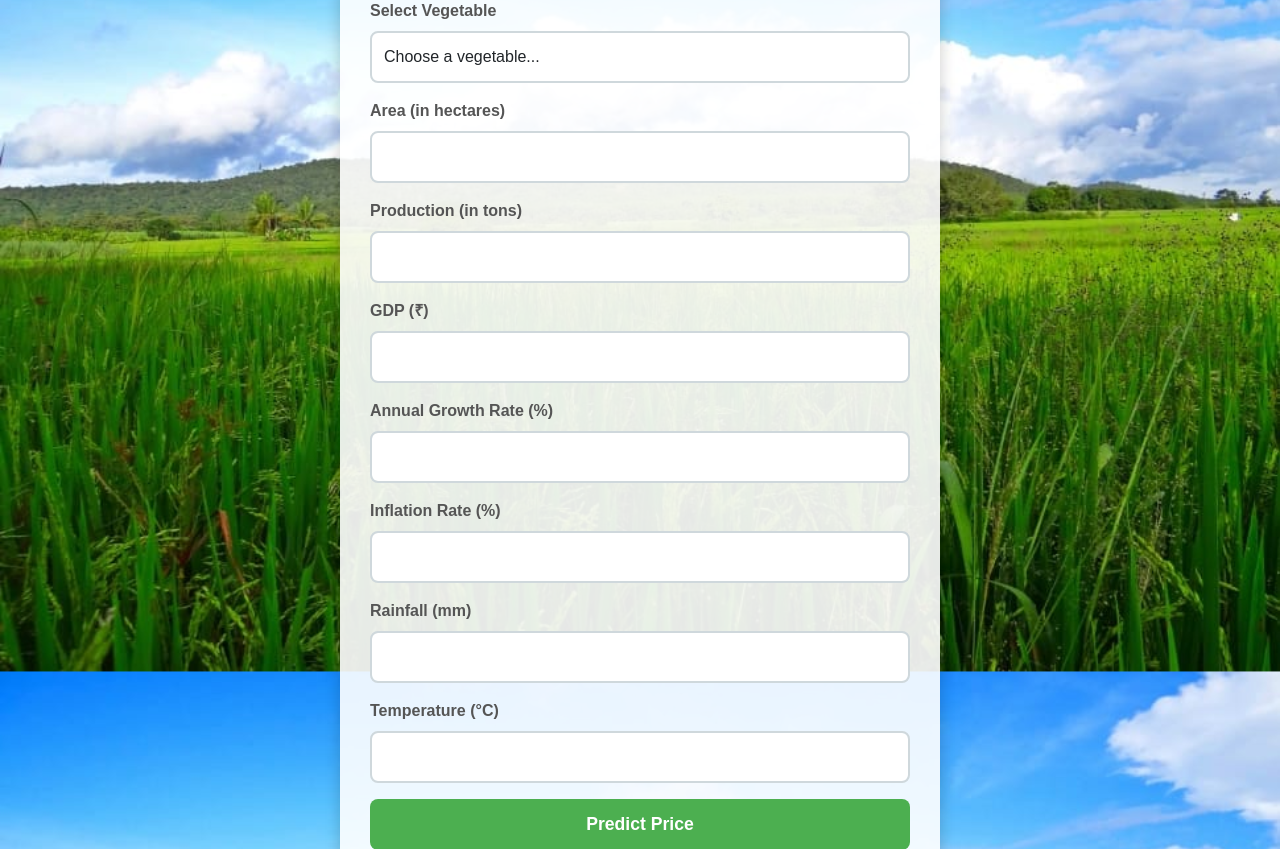
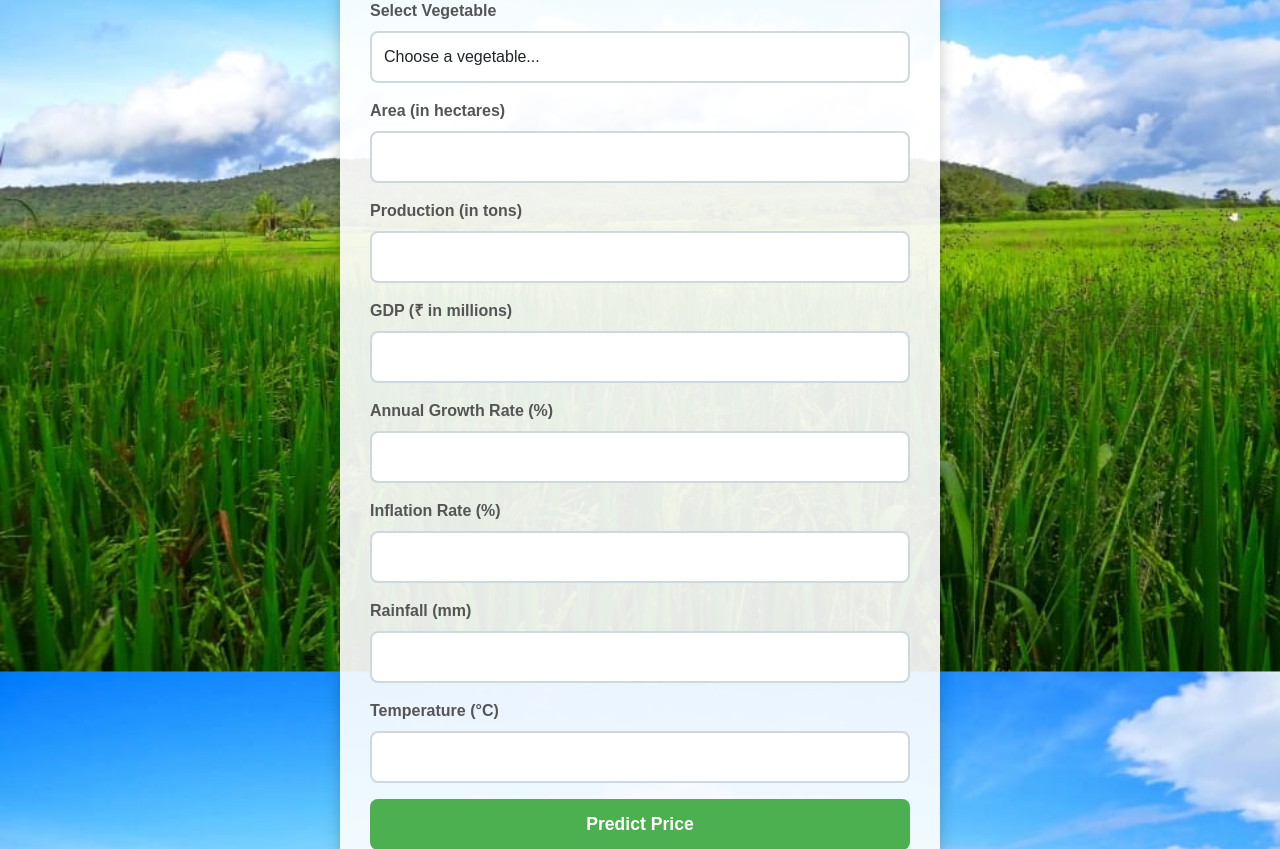
Before and after one commit to vinithreddybanda/agriculture, a Flask app: page / in a window 1280 px wide. Shown: the part 181-1030 px from the top of the page. Run offline with Flask 3, Linux system fonts and the light colour scheme.

Commit message:
Update index.html

```diff
--- a/templates/index.html
+++ b/templates/index.html
@@ -140,7 +140,7 @@
         <input type="number" class="form-control" id="production" name="production" required>
       </div>
       <div class="mb-3">
-        <label for="gdp" class="form-label">GDP (₹)</label>
+        <label for="gdp" class="form-label">GDP (₹ in millions)</label>
         <input type="number" class="form-control" id="gdp" name="gdp" required>
       </div>
       <div class="mb-3">
```
